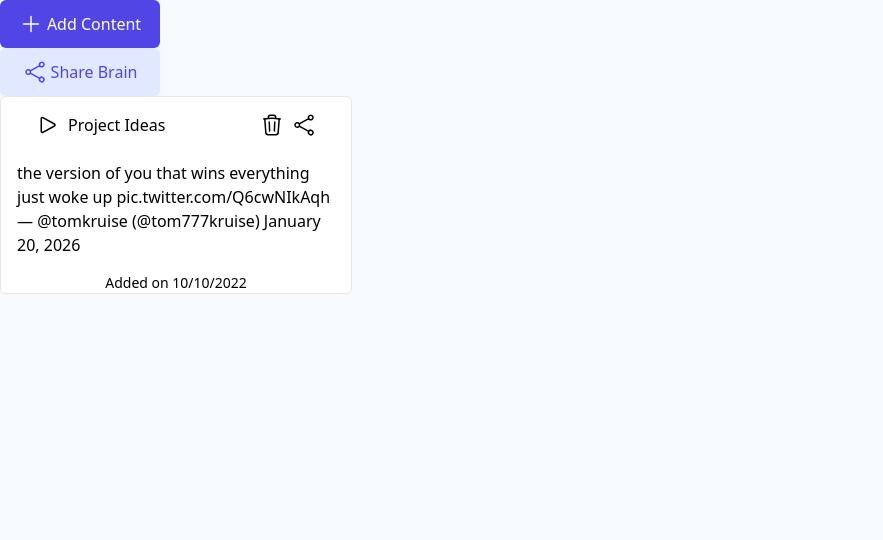
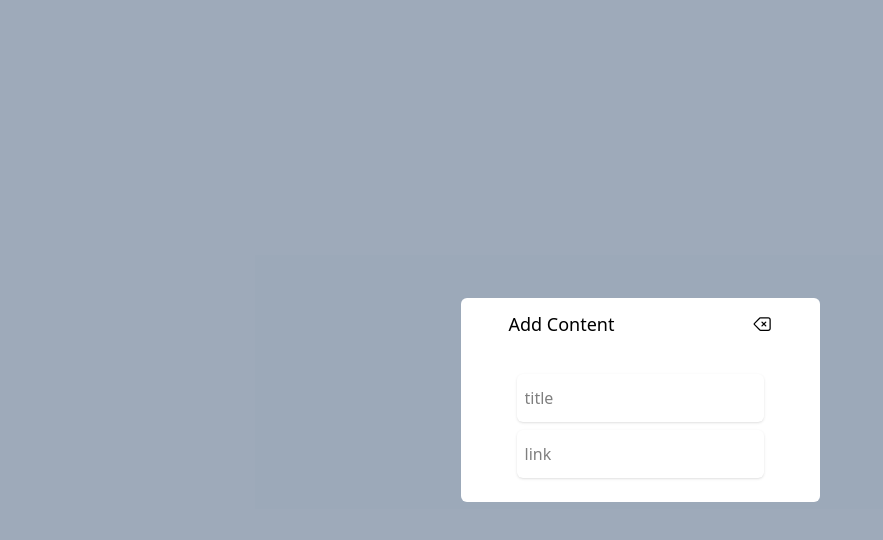
Before and after one commit to ichigoat21/synapse, a React (Vite) app in the folder frontend/: page / in a window 1280 px wide. Shown: the top 540 px of the page, without its empty margins (0-883 px from the left). Built offline with nearby package versions, Linux system fonts and the light colour scheme.

Commit message:
new components

```diff
--- a/frontend/src/App.tsx
+++ b/frontend/src/App.tsx
@@ -1,13 +1,12 @@
 import { Button } from "./components/Button"
 import Card from "./components/Card"
+import { Modal } from "./components/modal"
 import PlusIcon from "./icons/plusicon"
 import { ShareIcon } from "./icons/shareicon"
 
 function App() {
   return <div className="w-screen h-screen bg-bgwhite">
-    <Button text="Add Content" variant="primary" size="md" startIcon={<PlusIcon/>}/>
-    <Button text="Share Brain" variant="secondary" size="md" startIcon={<ShareIcon/>}/>
-    <Card/>
+    <Modal open={true}/>
   </div>
 }
 
--- a/frontend/src/components/Card.tsx
+++ b/frontend/src/components/Card.tsx
@@ -2,13 +2,33 @@ import DeleteIcon from "../icons/delete";
 import PlayIcon from "../icons/play";
 import { ShareIcon } from "../icons/shareicon";
 
-export default function Card(){
+
+interface cardProps {
+    title : string,
+    link : string,
+    type : "Youtube" | "Twitter"
+}
+export default function Card({title, link, type} : cardProps){
+    function getYouTubeEmbedUrl(url : string) {
+        const u = new URL(url);
+
+        let id =
+          u.hostname === "youtu.be"
+            ? u.pathname.slice(1)
+            : u.searchParams.get("v") ||
+              u.pathname.split("/").pop();
+
+        return `https://www.youtube.com/embed/${id}`;
+      }
+
+    const ytLink = getYouTubeEmbedUrl(link)
+
     return <div className="flex flex-col justify-center items-center bg-white border border-gray-200 rounded-md max-w-88">
         {/*HEADER*/}
        <div className="flex items-center justify-between w-4/5 py-4">
         <div className="flex items-center gap-2">
             <PlayIcon/>
-           <p className="font-medium">Project Ideas</p>
+           <p className="font-medium">{title}</p>
         </div>
         <div className="flex items-center gap-2">
             <DeleteIcon/>
@@ -17,13 +37,13 @@ export default function Card(){
        </div>
        {/*EMBED*/}
        <div className="px-4 py-2">
-       {/* <iframe className="w-full h-64"  src="https://www.youtube.com/embed/5auv_xrvoJk?si=W8XfLYVvB8nWRnBN" title="YouTube video player" frameBorder="0" allow="accelerometer; autoplay; clipboard-write; encrypted-media; gyroscope; picture-in-picture; web-share" referrerPolicy="strict-origin-when-cross-origin" allowFullScreen></iframe> */}
-       <blockquote className="twitter-tweet max-h-20"><p lang="en" dir="ltr">the version of you that wins everything just woke up <a href="https://t.co/Q6cwNIkAqh">pic.twitter.com/Q6cwNIkAqh</a></p>&mdash; @tomkruise (@tom777kruise) <a href="https://twitter.com/tom777kruise/status/2013539245449699595?ref_src=twsrc%5Etfw">January 20, 2026</a></blockquote>
+        {type === "Youtube" && <iframe className="w-full h-64"  src={ytLink} title="YouTube video player" frameBorder="0" allow="accelerometer; autoplay; clipboard-write; encrypted-media; gyroscope; picture-in-picture; web-share" referrerPolicy="strict-origin-when-cross-origin" allowFullScreen></iframe>}
+       {type ==="Twitter" && <blockquote className="twitter-tweet max-h-20"><p lang="en" dir="ltr">the version of you that wins everything just woke up <a href="https://t.co/Q6cwNIkAqh">pic.twitter.com/Q6cwNIkAqh</a></p>&mdash; @tomkruise (@tom777kruise) <a href={link}>January 20, 2026</a></blockquote>}
        </div>
        {/*FOOTER*/}
 
        <div className="pt-6">
-        <p className="font-light text-sm">Added on 10/10/2022</p>
+        <p className="font-light text-sm">{Date.now()}</p>
        </div>
     </div>
 }
--- /dev/null
+++ b/frontend/src/components/Input.tsx
@@ -0,0 +1,8 @@
+interface inputProps {
+    placeholder : string,
+    onchange? : ()=> void
+}
+
+export function Input({placeholder, onchange} : inputProps){
+    return <input className="py-3 px-2 rounded-md outline-textblue shadow-sm" type="text" placeholder={placeholder} onChange={onchange} />
+}
--- /dev/null
+++ b/frontend/src/components/modal.tsx
@@ -0,0 +1,26 @@
+import CrossIcon from "../icons/cross"
+import { Input } from "./Input"
+
+interface modalProps {
+    open : boolean,
+    onClose? : () => void
+}
+
+export function Modal({open, onClose} : modalProps){
+    return <div>
+        {open && <div className="h-screen w-screen bg-slate-500/60  flex justify-center">
+            <div className="flex flex-col justify-center">
+              <span className="bg-white opacity-100 px-8 rounded-md flex flex-col justify-between items-center">
+                <div className="flex items-center px-4 py-3 w-full justify-between">
+                <p className="font-sans text-lg font-medium text-black">Add Content</p>
+                <CrossIcon/>
+                </div>
+                <div className="p-6 flex flex-col gap-2">
+                <Input placeholder="title"/>
+                <Input placeholder="link"/>
+                </div>
+              </span>
+            </div>
+        </div>}
+    </div>
+}
--- /dev/null
+++ b/frontend/src/icons/cross.tsx
@@ -0,0 +1,5 @@
+export default function CrossIcon (){
+    return <svg xmlns="http://www.w3.org/2000/svg" fill="none" viewBox="0 0 24 24" strokeWidth={1.5} stroke="currentColor" className="size-5">
+    <path strokeLinecap="round" strokeLinejoin="round" d="M12 9.75 14.25 12m0 0 2.25 2.25M14.25 12l2.25-2.25M14.25 12 12 14.25m-2.58 4.92-6.374-6.375a1.125 1.125 0 0 1 0-1.59L9.42 4.83c.21-.211.497-.33.795-.33H19.5a2.25 2.25 0 0 1 2.25 2.25v10.5a2.25 2.25 0 0 1-2.25 2.25h-9.284c-.298 0-.585-.119-.795-.33Z" />
+  </svg>
+}
```
